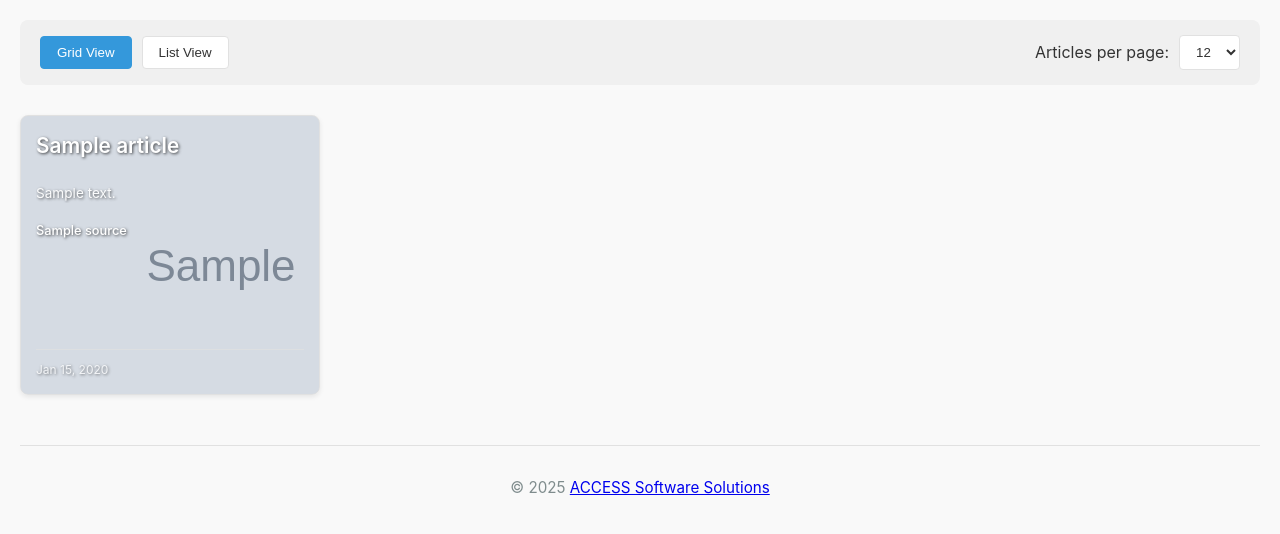
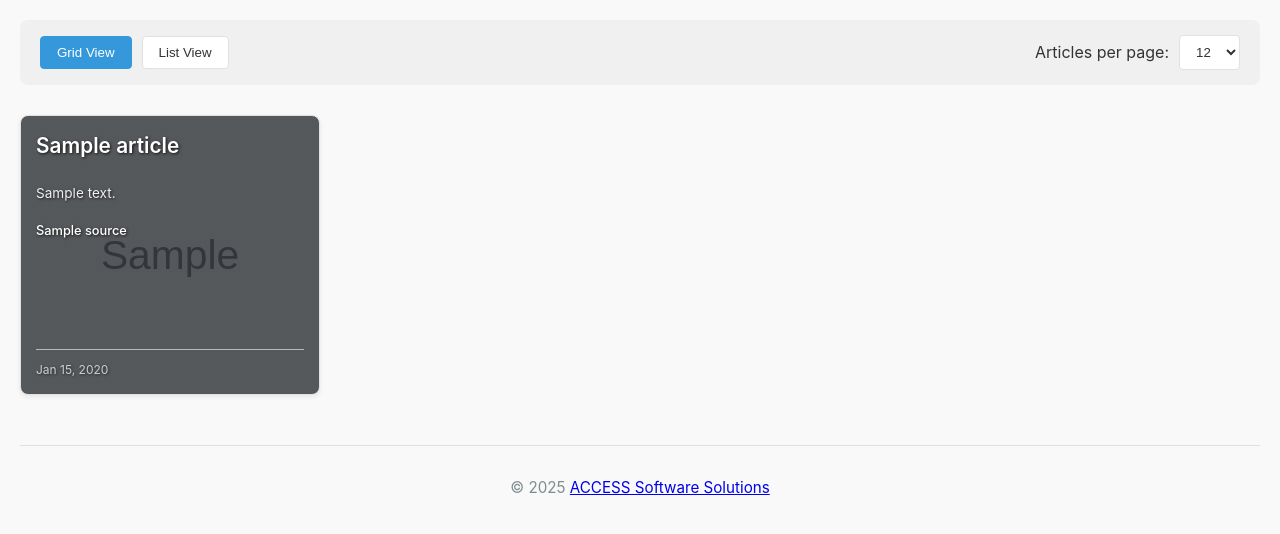
Before and after one commit to aingelc12ell/AINewsCrawlerPHP, a PHP site: template templates/index.twig in a window 1280 px wide. Shown: the part 128-662 px from the top of the page. Run offline with PHP 8.4, Linux system fonts and the light colour scheme; the template is opened without the code that fills it: most values are stand-ins (such as "Sample title", 1, 10 or a date in 2020); grey boxes marked "Sample" are stand-in pictures; some libraries are stand-ins or nearby versions.

Commit message:
v1.9 - UI card css fixes

```diff
--- a/public/css/style.css
+++ b/public/css/style.css
@@ -217,7 +217,7 @@ h1 a{
 .article-card.has-image .article-date,
 .article-card.has-image .article-summary {
     color: white;
-    text-shadow: 1px 1px 3px rgba(0,0,0,0.7);
+    text-shadow: 1px 1px 3px rgba(0,0,0,0.8);
 }
 
 /* Fallback gradient overlay for better text readability */
@@ -234,8 +234,8 @@ h1 a{
 }
 
 .article-card:hover {
-    transform: translateY(-3px);
-    box-shadow: 0 5px 15px rgba(0,0,0,0.12);
+    transform: translateY(-5px);
+    box-shadow: 0 5px 15px rgba(0,0,0,0.2);
     border-color: var(--link-color);
 }
 
--- a/public/js/js.js
+++ b/public/js/js.js
@@ -98,7 +98,7 @@ function setupCardBackgrounds() {
             const style = document.createElement('style');
             style.textContent = `
                     .article-card.has-image[data-url="${CSS.escape(imageUrl)}"]::before {
-                        background: linear-gradient(rgba(0, 0, 0, 0.5), rgba(0, 0, 0, 0.5)), url('${imageUrl}');
+                        background: linear-gradient(rgba(0, 0, 0, 0.3), rgba(0, 0, 0, 0.3)), url('${imageUrl}');
                         background-size: cover;
                         background-position: center;
                     }
--- a/templates/index.twig
+++ b/templates/index.twig
@@ -42,7 +42,9 @@
                   {% if not article.summary or article.summary|trim == '' %}no-summary{% endif %}
                   {% if article.image_url and article.image_url != '' %}has-image{% endif %}"
                         {% if article.image_url and article.image_url != '' %}
-                    style="background-image: url('{{ article.image_url }}')"
+                    style="background: linear-gradient(rgba(0, 0, 0, 0.6), rgba(0, 0, 0, 0.6)), url('{{ article.image_url }}');
+                            background-size: cover;
+                            background-position: center;"
                         {% endif %}>
                     <h3 class="article-title">{{ article.title }}</h3>
                     {% if article.summary and article.summary|trim != '' %}
```
